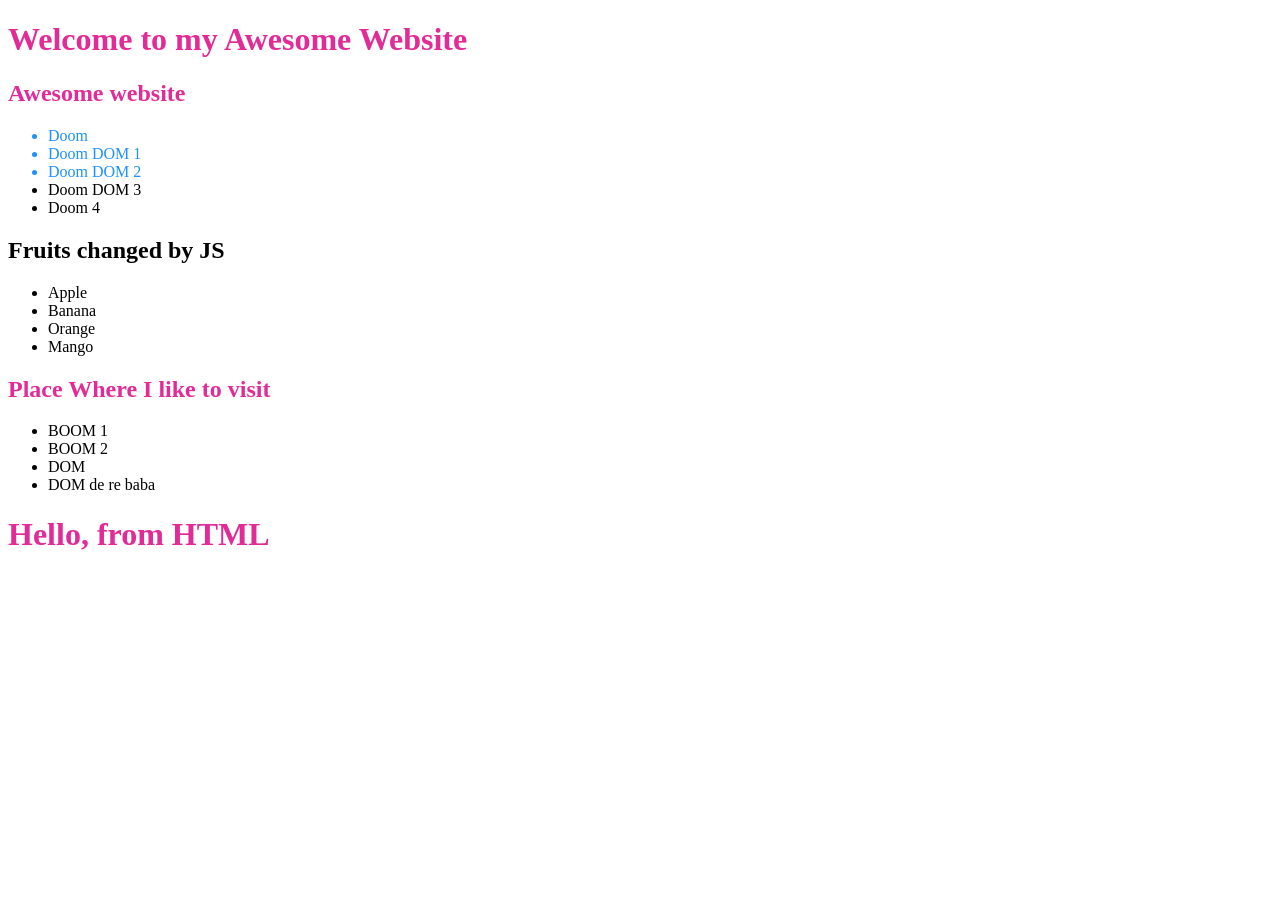
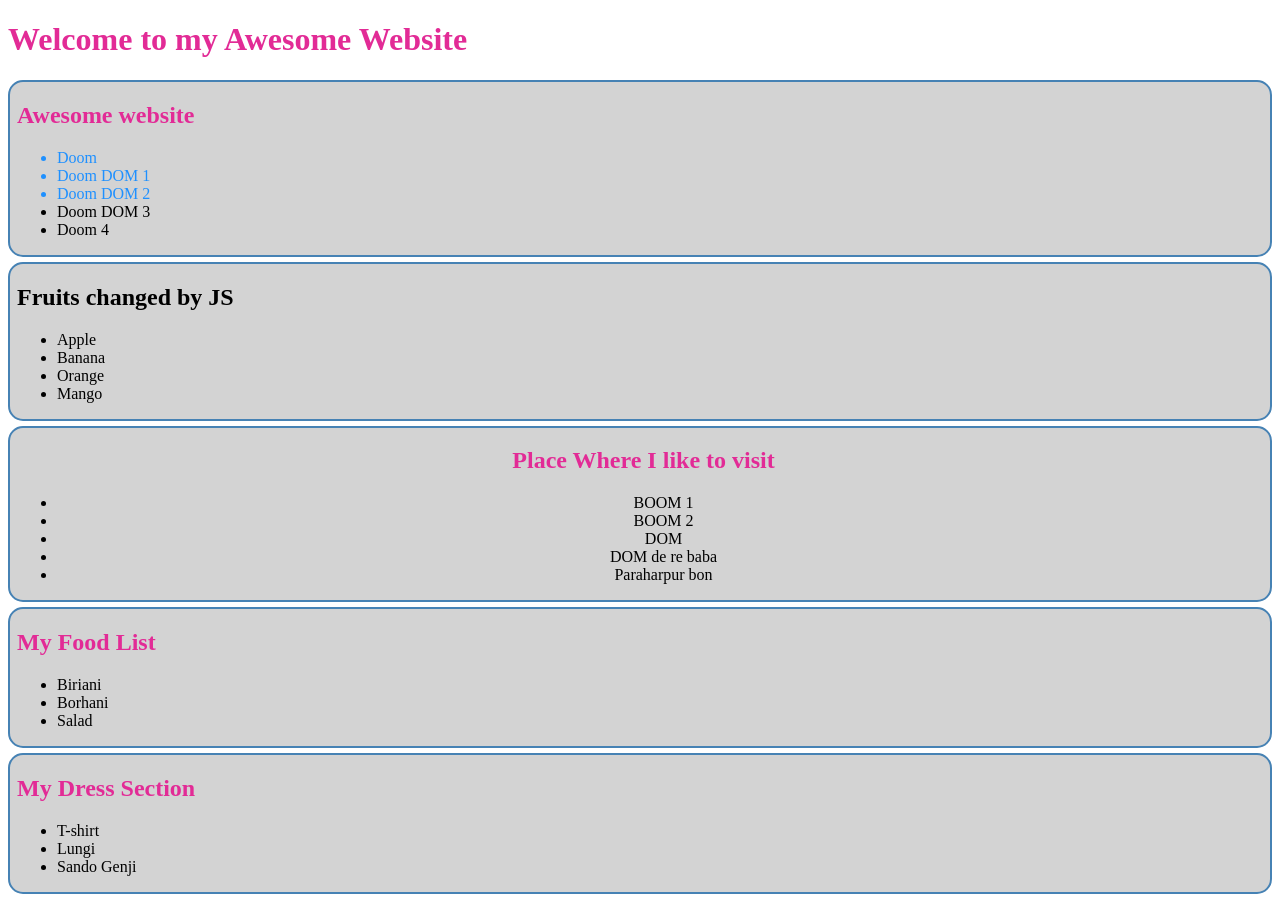
Before and after one commit to mehadiHasanDiner/module-25-Document-Object-Model-DOM, a plain HTML site: page index.html in a window 1280 px wide. Shown: the top 897 px of the page. Before the commit the page ends 800 px from the top, so only its background shows below. Drawn offline with Linux system fonts and the light colour scheme.

Commit message:
moudle finished

```diff
--- a/dom.js
+++ /dev/null
@@ -1,2 +0,0 @@
-console.log("Hello from JS");
-console.log(document);
--- a/index.html
+++ b/index.html
@@ -24,7 +24,7 @@
 
 <body>
     <h1>Welcome to my Awesome Website</h1>
-    <main>
+    <main id="main-container">
         <section>
             <h1>Awesome website</h1>
             <ul>
@@ -35,8 +35,8 @@
                 <li>Doom 4</li>
             </ul>
         </section>
-        <section class="fruits-container">
-            <h1 id="fruits-title">Fruits I like</h1>
+        <section class="fruits-container mango-container">
+            <h1 id="fruits-title" class="fruits-title fruits fv-fruits">Fruits I like</h1>
             <ul>
                 <li>Apple</li>
                 <li>Banana</li>
@@ -44,9 +44,9 @@
                 <li>Mango</li>
             </ul>
         </section>
-        <section>
+        <section id="places-container" class="large-text">
             <h1 id="place-title">Place Where I like to visit</h1>
-            <ul>
+            <ul id="places-list">
                 <li>BOOM 1</li>
                 <li>BOOM 2</li>
                 <li>DOM</li>
@@ -55,7 +55,9 @@
         </section>
     </main>
     <h1>Hello, from HTML</h1>
-    <script src="dom.js"></script>
+    <script src="js/dom.js"></script>
+    <script src="js/append.js"></script>
+    <script src="js/styleInJs.js"></script>
     <script>
         // Option-1: getElementsByTagName (কেম ইউজ করব)
         const liCollections = document.getElementsByTagName('li');
@@ -84,8 +86,7 @@
 
         // Option-5: querySelector
         const singleLi = document.querySelector('.fruits-container li');
-
-        console.log(singleLi.innerText);
+        // console.log(singleLi.innerText);
 
 
     </script>
--- /dev/null
+++ b/js/append.js
@@ -0,0 +1,47 @@
+// 1. where to add
+const placesList = document.getElementById("places-list");
+// console.log(placesList);
+
+// 2. what ot be added
+const li = document.createElement("li");
+li.innerText = "Paraharpur bon";
+
+// 3. add the child
+placesList.appendChild(li);
+
+// 1. where to add
+const mainContainer = document.getElementById("main-container");
+console.log(mainContainer);
+
+// 2. what ot be added
+const section = document.createElement("section");
+const h1 = document.createElement("h1");
+h1.innerText = "My Food List";
+section.appendChild(h1);
+
+const ul = document.createElement("ul");
+const li1 = document.createElement("li");
+li1.innerText = "Biriani";
+ul.appendChild(li1);
+const li2 = document.createElement("li");
+li2.innerText = "Borhani";
+ul.appendChild(li2);
+const li3 = document.createElement("li");
+li3.innerText = "Salad";
+ul.appendChild(li3);
+
+section.appendChild(ul);
+
+mainContainer.appendChild(section);
+
+// set innerHTML directly
+const sectionDress = document.createElement("section");
+sectionDress.innerHTML = `<h1> My Dress Section </h1>
+<ul>
+    <li>T-shirt</li>
+    <li>Lungi</li>
+    <li>Sando Genji</li>
+</ul>
+`;
+
+mainContainer.appendChild(sectionDress);
--- /dev/null
+++ b/js/dom.js
@@ -0,0 +1,2 @@
+// console.log("Hello from JS");
+// console.log(document);
--- /dev/null
+++ b/js/styleInJs.js
@@ -0,0 +1,22 @@
+const sections = document.querySelectorAll("section");
+// console.log(sections);
+// এখানে যেহেতু NodeList পাচ্ছি তাই  for of ও for each দুইয়টাই মারা যায়।
+// কিন্তু HTMLCollections -এ শুধু  for of মারা যায়।
+
+// for of
+
+for (const section of sections) {
+  //   console.log(section);
+  section.style.border = "2px solid steelblue";
+  section.style.marginBottom = "5px";
+  section.style.borderRadius = "15px";
+  section.style.paddingLeft = "7px";
+  section.style.backgroundColor = "lightgray";
+}
+
+// const placesContainer = document.getElementById("places-container");
+// placesContainer.style.backgroundColor = "lightpink";
+
+const placesContainer = document.getElementById("places-container");
+placesContainer.classList.add("text-align");
+placesContainer.classList.remove("large-text");
--- a/main.css
+++ b/main.css
@@ -1,3 +1,11 @@
 h1{
     color: rgb(226, 43, 150);
 }
+
+.text-align{
+    text-align: center;
+}
+
+.large-text{
+    font-size: 2em;
+}
```
